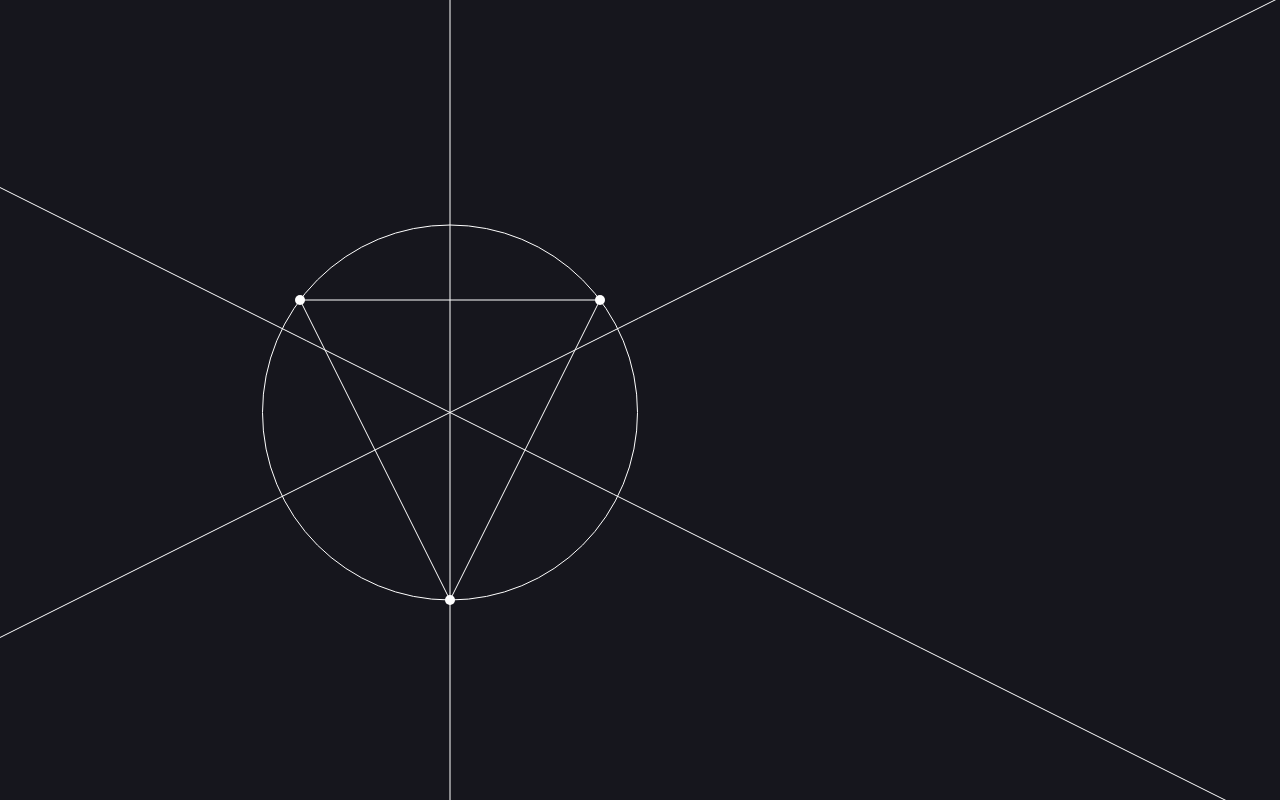
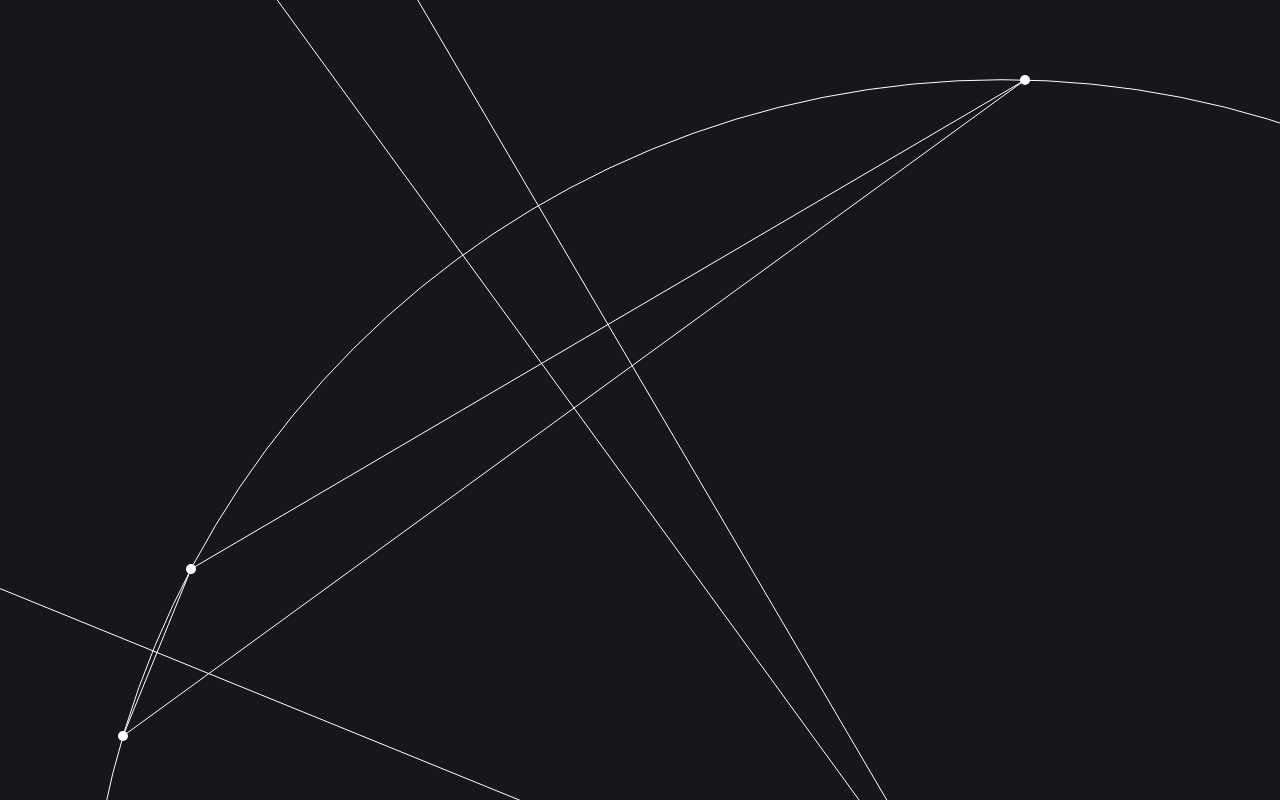
Before and after one commit to SamuelWhittle/smolroom.com-RAW, a plain HTML site: page projects/circumcenter/index.html in a window 1280 px wide. Drawn offline with Linux system fonts and the light colour scheme.

Commit message:
fixed background canvas too big, adjusted functionality to have background drawing remain stationary ;)

```diff
--- a/css/styles.css
+++ b/css/styles.css
@@ -11,7 +11,7 @@ body {
 }
 
 .backgroundCanvas {
-    position: absolute;
+    position: fixed;
     left: 0px;
     top: 0px;
     z-index: -1;
--- a/css/utility.css
+++ b/css/utility.css
@@ -7,13 +7,12 @@
 *, *:before, *:after {
     box-sizing: inherit;
 
-    overscroll-behavior-y: none;
+    overscroll-behavior: none;
 }
 
 html {
-    width: -webkit-fill-available;
-    height: -webkit-fill-available;
-    height: calc(var(--vh, 1vh) * 100);
+    max-height: 100vh;
+    max-height: calc(var(--vh, 1vh) * 100);
     box-sizing: border-box;
 }
 
--- a/projects/circumcenter/css/styles.css
+++ b/projects/circumcenter/css/styles.css
@@ -10,6 +10,9 @@ body {
 
 .main-canvas {
     display: block;
+
+    position: fixed;
+
     height: 100%;
     width: 100%;
 }
--- a/projects/circumcenter/js/main.js
+++ b/projects/circumcenter/js/main.js
@@ -19,8 +19,17 @@ let mouseDown = false;
 let pointInHand = 0;
 
 // Event Listeners
-window.addEventListener('load', updateCanvas);
-window.addEventListener('resize', updateCanvas);
+window.addEventListener('load', () => {
+    adjustCanvasSize();
+    triangle[0] = [getRandomInt(mainCanvas.width-10) + 5, getRandomInt(mainCanvas.height-10) + 5];
+    triangle[1] = [getRandomInt(mainCanvas.width-10) + 5, getRandomInt(mainCanvas.height-10) + 5];
+    triangle[2] = [getRandomInt(mainCanvas.width-10) + 5, getRandomInt(mainCanvas.height-10) + 5];
+    updateCanvas();
+});
+window.addEventListener('resize', () => {
+    adjustCanvasSize();
+    updateCanvas();
+});
 
 mainCanvas.addEventListener('mousedown', (event) => {
     if(event.buttons == 1) {
@@ -45,7 +54,6 @@ mainCanvas.addEventListener('mousemove', (event) => {
 // Functions
 function updateCanvas() {
     // Make sure canvas resolution matches window inner resolution
-    adjustCanvasSize();
     ctx.fillStyle = '#16161d';
     ctx.fillRect(0, 0, mainCanvas.width, mainCanvas.height);
     ctx.fillStyle = '#FFFFFF';
@@ -182,7 +190,6 @@ function getInterceptPoint(x1, y1, m1, x2, y2, m2) {
     return [interceptX, m1 * (interceptX-x1) + y1];
 }
 
-// Setup
-triangle[0] = [300, 300];
-triangle[1] = [600, 300];
-triangle[2] = [450, 600];
+function getRandomInt(max) {
+    return Math.floor(Math.random() * max);
+}
```
Also changed, not shown: js/main.js (+12 -23 lines).
